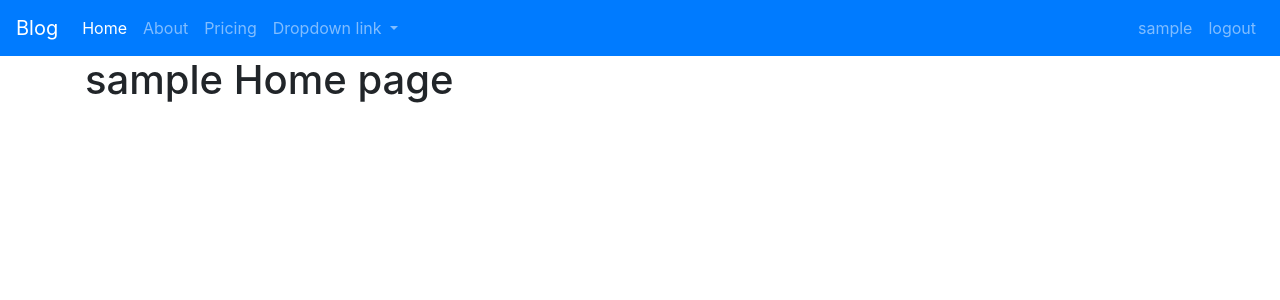
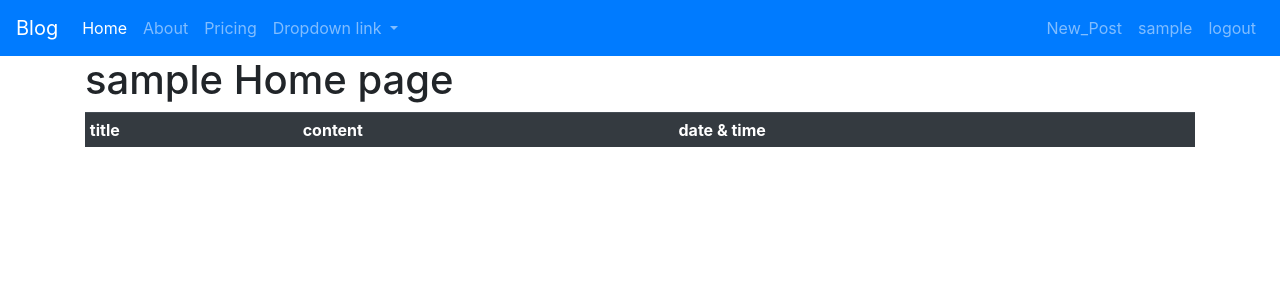
Before and after one commit to viralsir/flask_siddharth, a Flask app: page / in a window 1280 px wide. Shown: the top 300 px of the page. Run offline with Flask 2, Linux system fonts and the light colour scheme; the visitor is signed in with stand-in values (Sample User, id 1); data comes from the database, SQL or seed files in the repository; data that the repository does not hold is empty; some libraries are stand-ins or nearby versions.

Commit message:
added post model and create a new post html file and show all the post in home page.

```diff
--- a/blog/model.py
+++ b/blog/model.py
@@ -1,3 +1,5 @@
+from datetime import datetime
+
 from  blog import db,login_manager
 from flask_login import UserMixin
 
@@ -16,3 +18,27 @@ class user(db.Model,UserMixin):
 
     def __repr__(self):
         return f"User({self.username},{self.email})"
+
+
+class Post(db.Model):
+    id = db.Column(db.Integer, primary_key=True)
+    title = db.Column(db.String(100), nullable=False)
+    date_posted = db.Column(db.DateTime, nullable=False, default=datetime.utcnow)
+    content = db.Column(db.Text, nullable=False)
+    user_id = db.Column(db.Integer, db.ForeignKey('user.id'), nullable=False)
+
+
+    def __repr__(self):
+        return f"Post('{self.title}', '{self.date_posted}')"
+
+
+class Post_info(db.Model):
+    id = db.Column(db.Integer, primary_key=True)
+    title = db.Column(db.String(100), nullable=False)
+    date_posted = db.Column(db.DateTime, nullable=False, default=datetime.utcnow)
+    content = db.Column(db.Text, nullable=False)
+    user_id = db.Column(db.Integer, db.ForeignKey('user.id'), nullable=False)
+
+
+    def __repr__(self):
+        return f"Post('{self.title}', '{self.date_posted}')"
--- a/blog/routes.py
+++ b/blog/routes.py
@@ -1,7 +1,7 @@
 from  flask import Flask,render_template,redirect,url_for,flash,request
-from blog.forms import RegisterForm,LoginForm,UpdateForm
+from blog.forms import RegisterForm,LoginForm,UpdateForm,PostForm
 from blog import app,db
-from blog.model import user
+from blog.model import user,Post
 from flask_login import login_user,current_user,logout_user,login_required
 import secrets
 import os
@@ -10,7 +10,8 @@ import os
 @app.route("/")
 @app.route("/home")
 def Home():
-    return render_template("home.html",title="Home")
+    posts=Post.query.all();
+    return render_template("home.html",title="Home",posts=posts)
 
 
 
@@ -91,3 +92,17 @@ def account():
 
      image_file=url_for('static',filename='profile_pics/'+current_user.image_fie)
      return render_template("Account.html",image_file=image_file,form=form)
+
+
+@app.route("/post/new",methods=['GET','POST'])
+@login_required
+def new_post():
+    form=PostForm()
+    if form.validate_on_submit():
+        post=Post(title=form.title.data,content=form.content.data,user_id=current_user.id)
+        db.session.add(post)
+        db.session.commit()
+        flash("Post is created","success")
+        return redirect(url_for('Home'))
+
+    return render_template("new_post.html",form=form)
--- a/blog/templates/home.html
+++ b/blog/templates/home.html
@@ -1,5 +1,18 @@
 {% extends "layout.html" %}
 {%block body%}
     <h1> {{current_user.username }}  Home page </h1>
-
+    <table class="table table-sm table-dark">
+        <tr>
+            <th>title</th>
+            <th>content</th>
+            <th> date & time </th>
+        </tr>
+        {% for post in posts %}
+        <tr>
+            <td> {{ post.title }}</td>
+            <td> {{ post.content }}</td>
+            <td> {{ post.date_posted}}</td>
+        </tr>
+        {% endfor %}
+    </table>
 {% endblock %}
--- a/blog/templates/layout.html
+++ b/blog/templates/layout.html
@@ -47,6 +47,7 @@
       </div>
         <div class="navbar-nav">
              {% if current_user.is_authenticated %}
+                <a class="nav-link" href="{{ url_for('new_post') }}">New_Post</a>
                 <a class="nav-link" href="{{ url_for('account') }}">{{current_user.username}}</a>
                 <a class="nav-link" href="{{ url_for('logout') }}">logout </a>
              {% else %}
```
Also changed, not shown: blog/forms.py (+7 -1 lines), blog/templates/new_post.html (added, +48 -0 lines).
